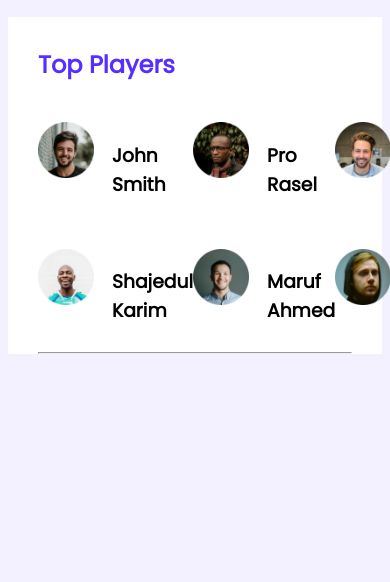
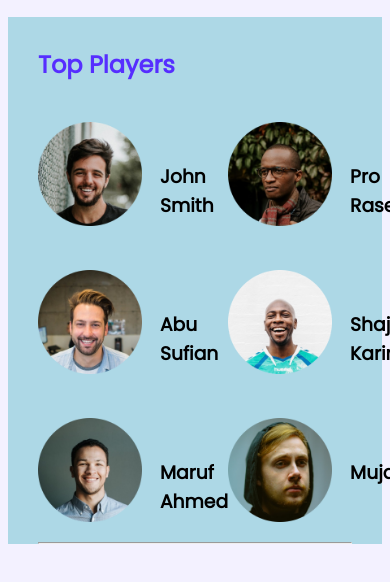
Before and after one commit to uh-shuvo/leader-board, a plain HTML site: page index.html in a window 390 px wide. Shown: the part 74-656 px from the top of the page. Drawn offline with Linux system fonts and the light colour scheme; a web font is replaced by a local one.

Commit message:
css media added

```diff
--- a/style.css
+++ b/style.css
@@ -115,3 +115,28 @@ hr {
 .player-name {
     margin-left: 18px;
 }
+
+/* mobile devices  */
+@media only screen and (max-width: 688px) {
+    main {
+        background-color: lightblue;
+    }
+
+    .players {
+        display: grid;
+        grid-template-columns: repeat(2, 1fr);
+    }
+
+    .player img {
+        width: 104px;
+        height: 104px;
+    }
+
+    .player-name {
+        margin-top: 40px;
+        justify-items: center;
+    }
+}
+
+/* player section end
+===================== */
```
